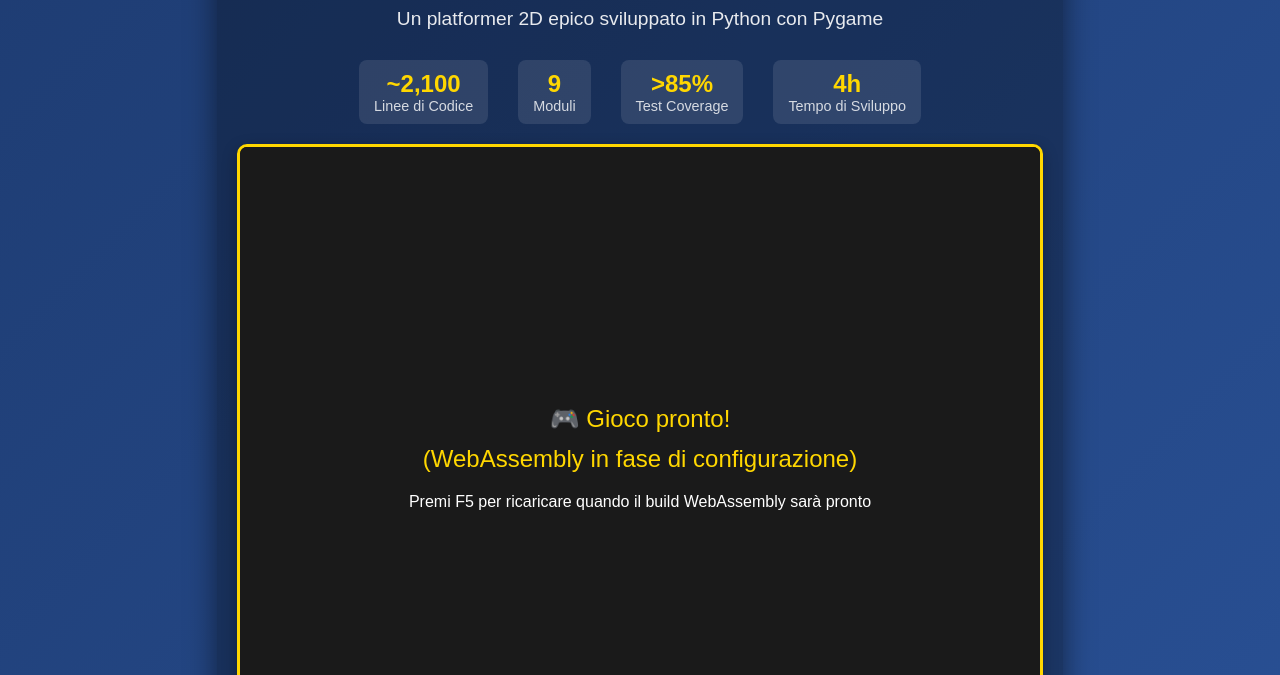
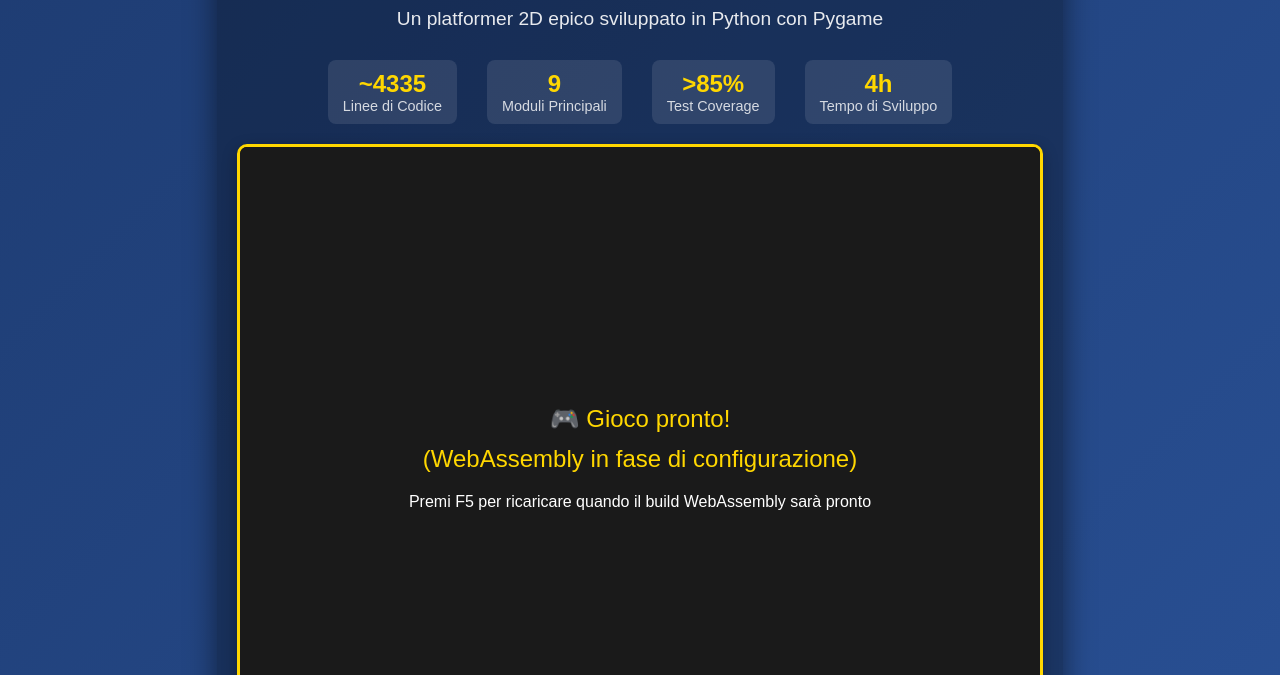
Before and after one commit to casacag/-Knight-s-Quest-Il-Santo-Graal, a plain HTML site: page index.html in a window 1280 px wide. Shown: the part 125-800 px from the top of the page. Drawn offline with Linux system fonts and the light colour scheme.

Commit message:
Update index.html

```diff
--- a/index.html
+++ b/index.html
@@ -168,12 +168,12 @@
 
         <div class="stats">
             <div class="stat-item">
-                <div class="stat-number">~2,100</div>
+                <div class="stat-number">~4335</div>
                 <div class="stat-label">Linee di Codice</div>
             </div>
             <div class="stat-item">
                 <div class="stat-number">9</div>
-                <div class="stat-label">Moduli</div>
+                <div class="stat-label">Moduli Principali</div>
             </div>
             <div class="stat-item">
                 <div class="stat-number">>85%</div>
```
